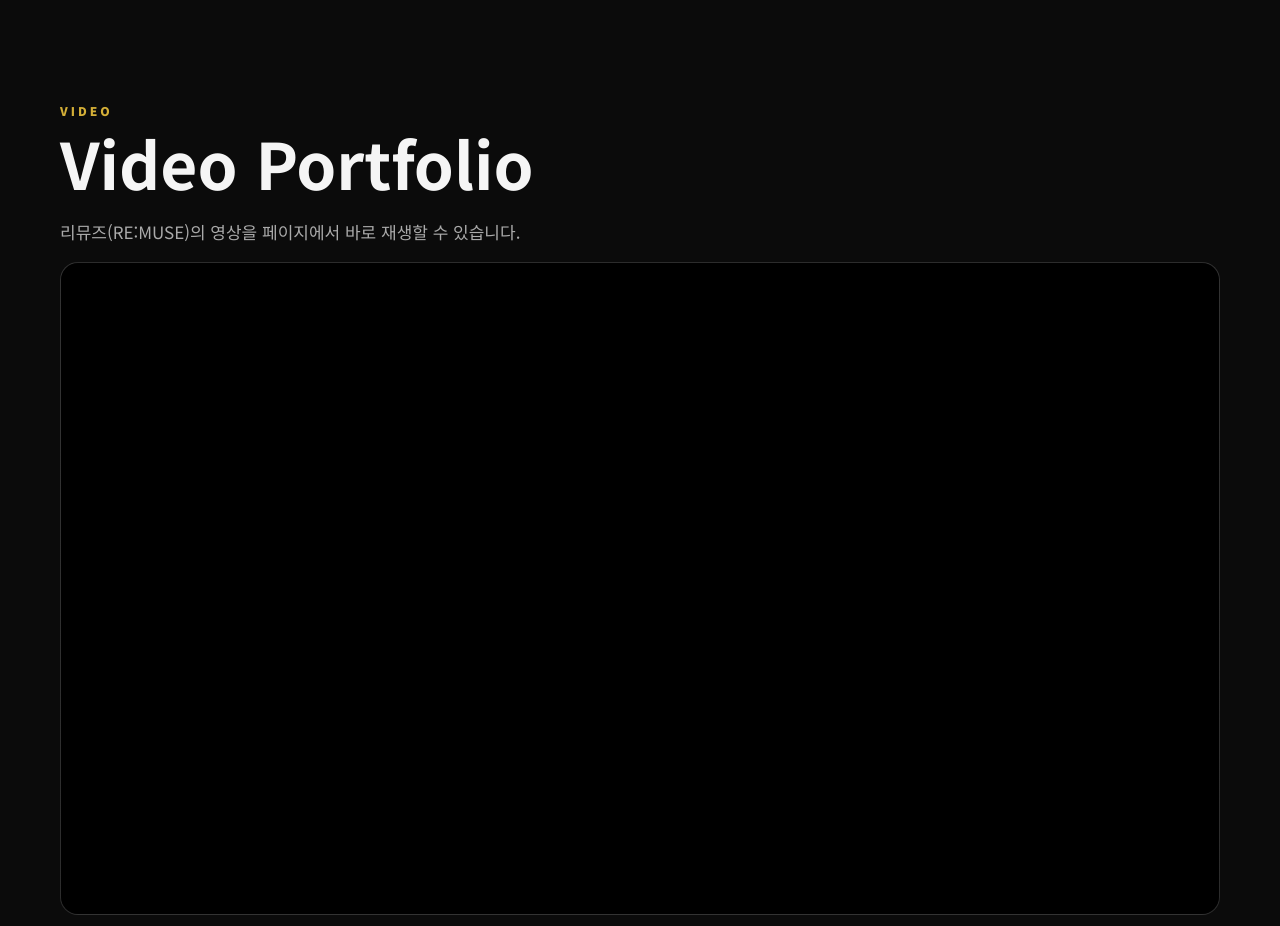
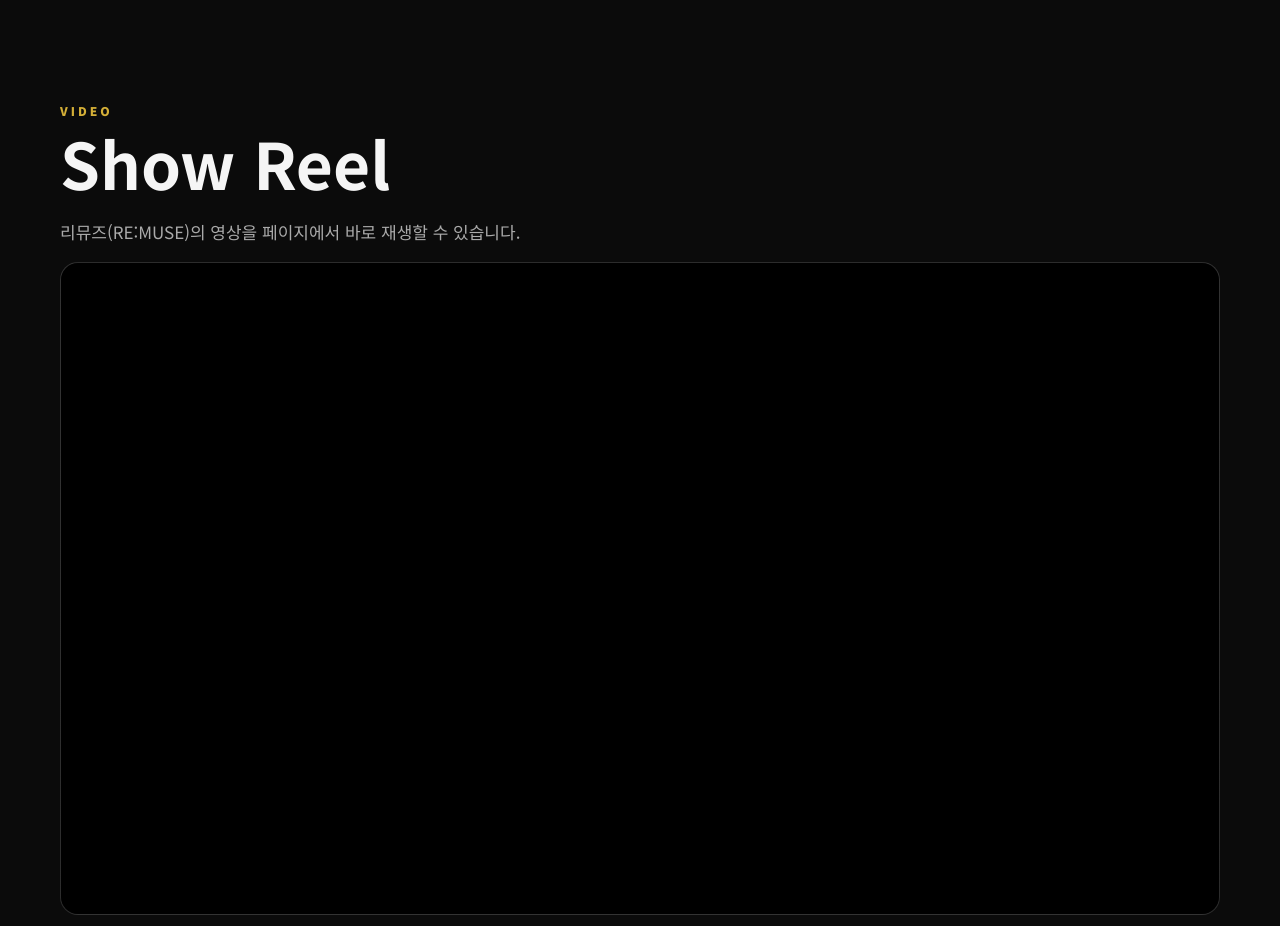
Before and after one commit to minsu7805/remuse, a plain HTML site: page index.html in a window 1280 px wide. Shown: the part 4780-5706 px from the top of the page. Drawn offline with Linux system fonts and the light colour scheme.

Commit message:
Rename Video Portfolio section title to Show Reel.
Co-authored-by: Cursor <cursoragent@cursor.com>

```diff
--- a/index.html
+++ b/index.html
@@ -267,7 +267,7 @@
     <section id="video-gallery">
       <div class="wrap">
         <div class="kicker">VIDEO</div>
-        <h2 class="title">Video Portfolio</h2>
+        <h2 class="title">Show Reel</h2>
         <p class="desc">리뮤즈(RE:MUSE)의 영상을 페이지에서 바로 재생할 수 있습니다.</p>
         <div class="video-grid" aria-label="RE:MUSE 영상 포트폴리오"></div>
       </div>
```
